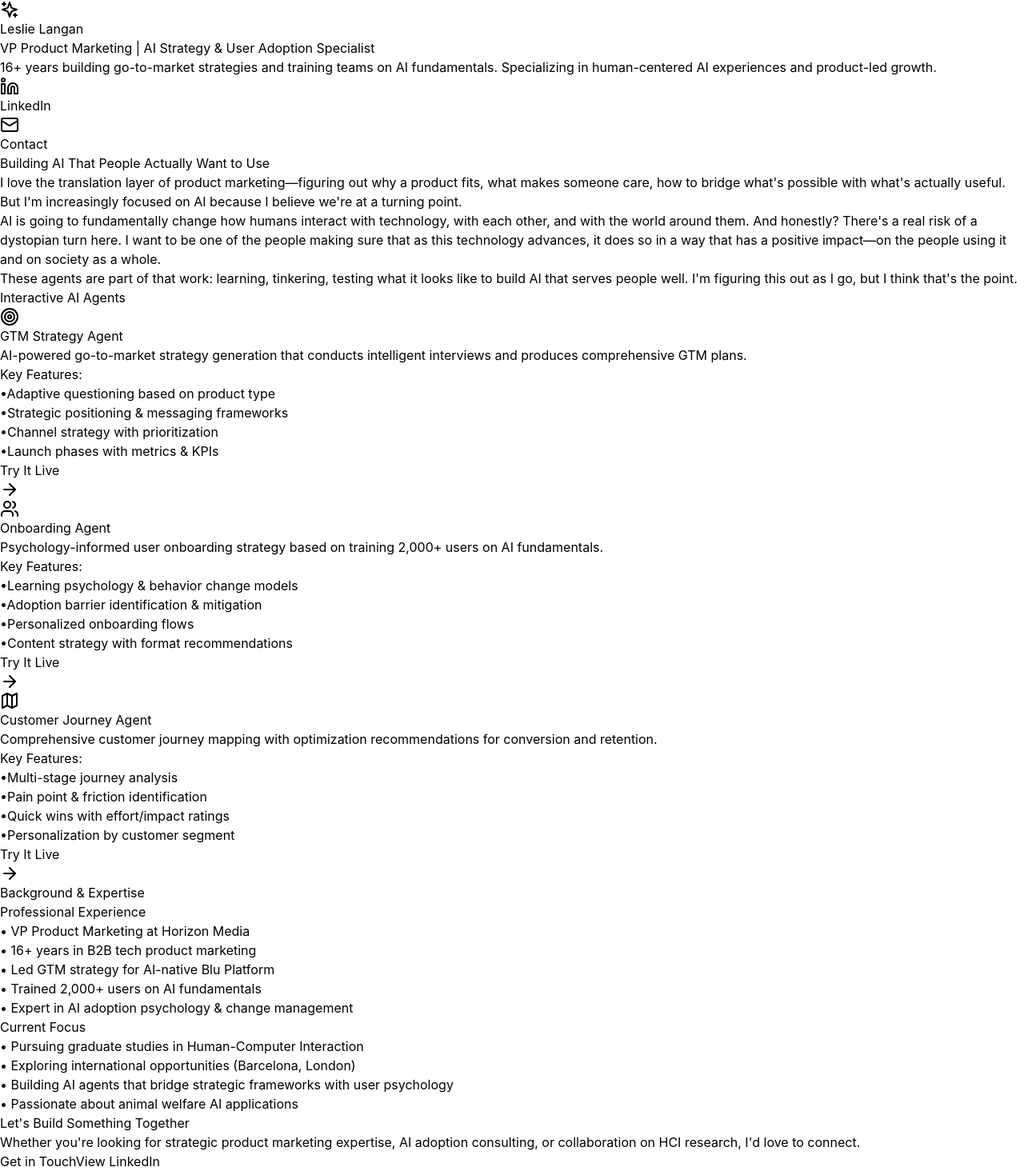
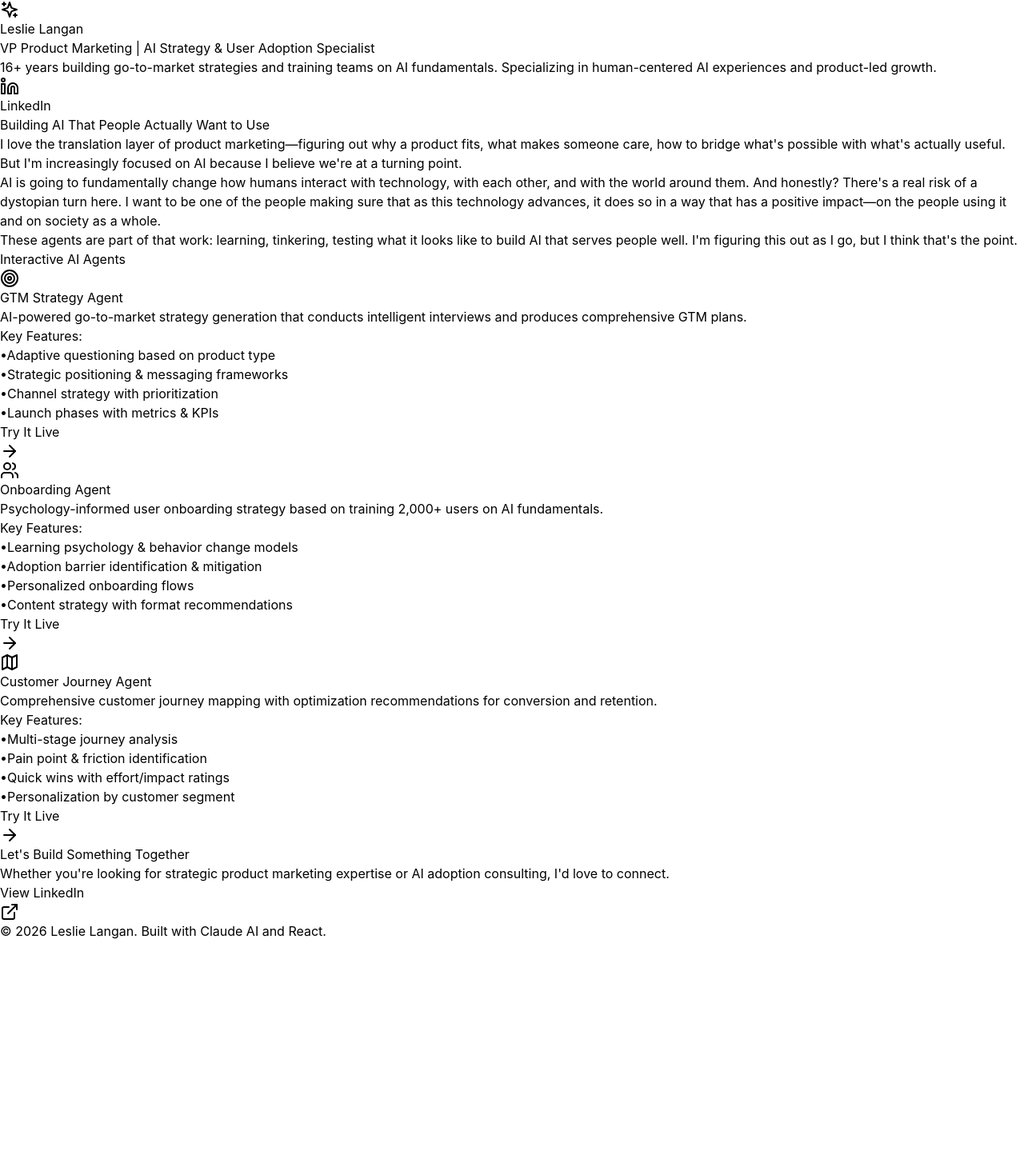
Before and after one commit to leslielangan/portfolio, a React (Vite) app: page / in a window 1280 px wide. Shown: the top 1464 px of the page at 80% size. After the commit the page ends 1176 px from the top, so only its background shows below. Built offline with nearby package versions, Linux system fonts and the light colour scheme.

Commit message:
Removed email buttons, kept LinkedIn only

```diff
--- a/src/pages/Home.jsx
+++ b/src/pages/Home.jsx
@@ -83,13 +83,6 @@ export default function Home() {
               <Linkedin className="w-4 h-4" />
               LinkedIn
             </a>
-            <a
-              href="mailto:leslie@leslielangan.com"
-              className="flex items-center gap-2 px-4 py-2 bg-white rounded-lg shadow hover:shadow-md transition-shadow text-gray-700"
-            >
-              <Mail className="w-4 h-4" />
-              Contact
-            </a>
           </div>
         </div>
 
@@ -161,48 +154,15 @@ that's the point.
           </div>
         </div>
 
-        {/* Background Section */}
-        <div className="bg-white rounded-2xl shadow-xl p-8 mb-16">
-          <h2 className="text-2xl font-bold text-gray-900 mb-6">Background & Expertise</h2>
 
-          <div className="grid grid-cols-1 md:grid-cols-2 gap-8">
-            <div>
-              <h3 className="text-lg font-semibold text-gray-900 mb-3">Professional Experience</h3>
-              <ul className="space-y-2 text-gray-600">
-                <li>• VP Product Marketing at Horizon Media</li>
-                <li>• 16+ years in B2B tech product marketing</li>
-                <li>• Led GTM strategy for AI-native Blu Platform</li>
-                <li>• Trained 2,000+ users on AI fundamentals</li>
-                <li>• Expert in AI adoption psychology & change management</li>
-              </ul>
-            </div>
-
-            <div>
-              <h3 className="text-lg font-semibold text-gray-900 mb-3">Current Focus</h3>
-              <ul className="space-y-2 text-gray-600">
-                <li>• Pursuing graduate studies in Human-Computer Interaction</li>
-                <li>• Exploring international opportunities (Barcelona, London)</li>
-                <li>• Building AI agents that bridge strategic frameworks with user psychology</li>
-                <li>• Passionate about animal welfare AI applications</li>
-              </ul>
-            </div>
-          </div>
-        </div>
 
         {/* CTA Section */}
         <div className="bg-gradient-to-br from-indigo-600 to-purple-600 rounded-2xl shadow-xl p-8 text-center text-white">
           <h2 className="text-3xl font-bold mb-4">Let's Build Something Together</h2>
           <p className="text-indigo-100 mb-6 max-w-2xl mx-auto">
-            Whether you're looking for strategic product marketing expertise, AI adoption consulting,
-            or collaboration on HCI research, I'd love to connect.
+            Whether you're looking for strategic product marketing expertise or AI adoption consulting, I'd love to connect.
           </p>
           <div className="flex items-center justify-center gap-4">
-            <a
-              href="mailto:leslie@leslielangan.com"
-              className="px-6 py-3 bg-white text-indigo-600 rounded-lg font-semibold hover:bg-indigo-50 transition-colors"
-            >
-              Get in Touch
-            </a>
             <a
               href="https://www.linkedin.com/in/leslielangan"
               target="_blank"
```
